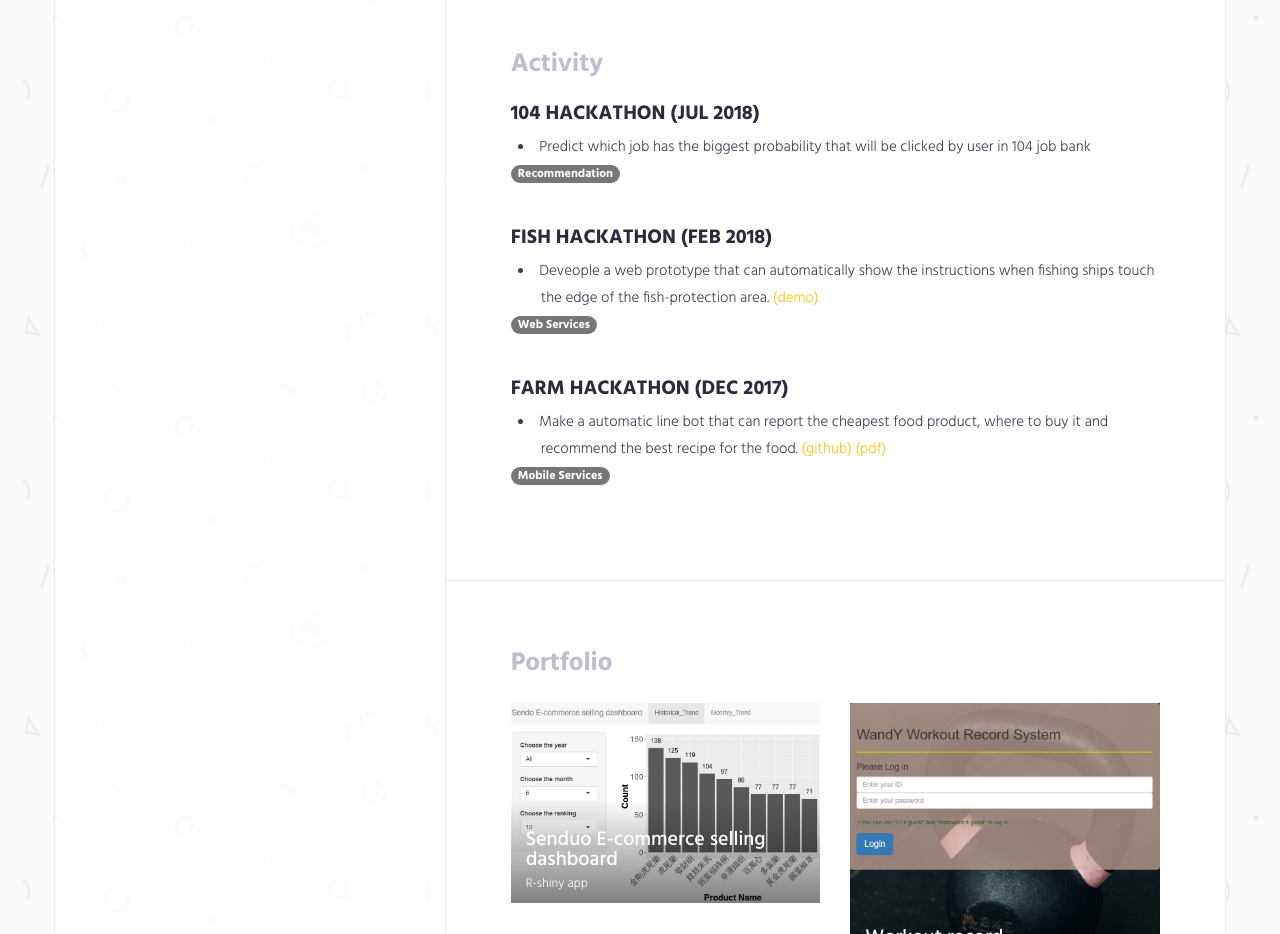
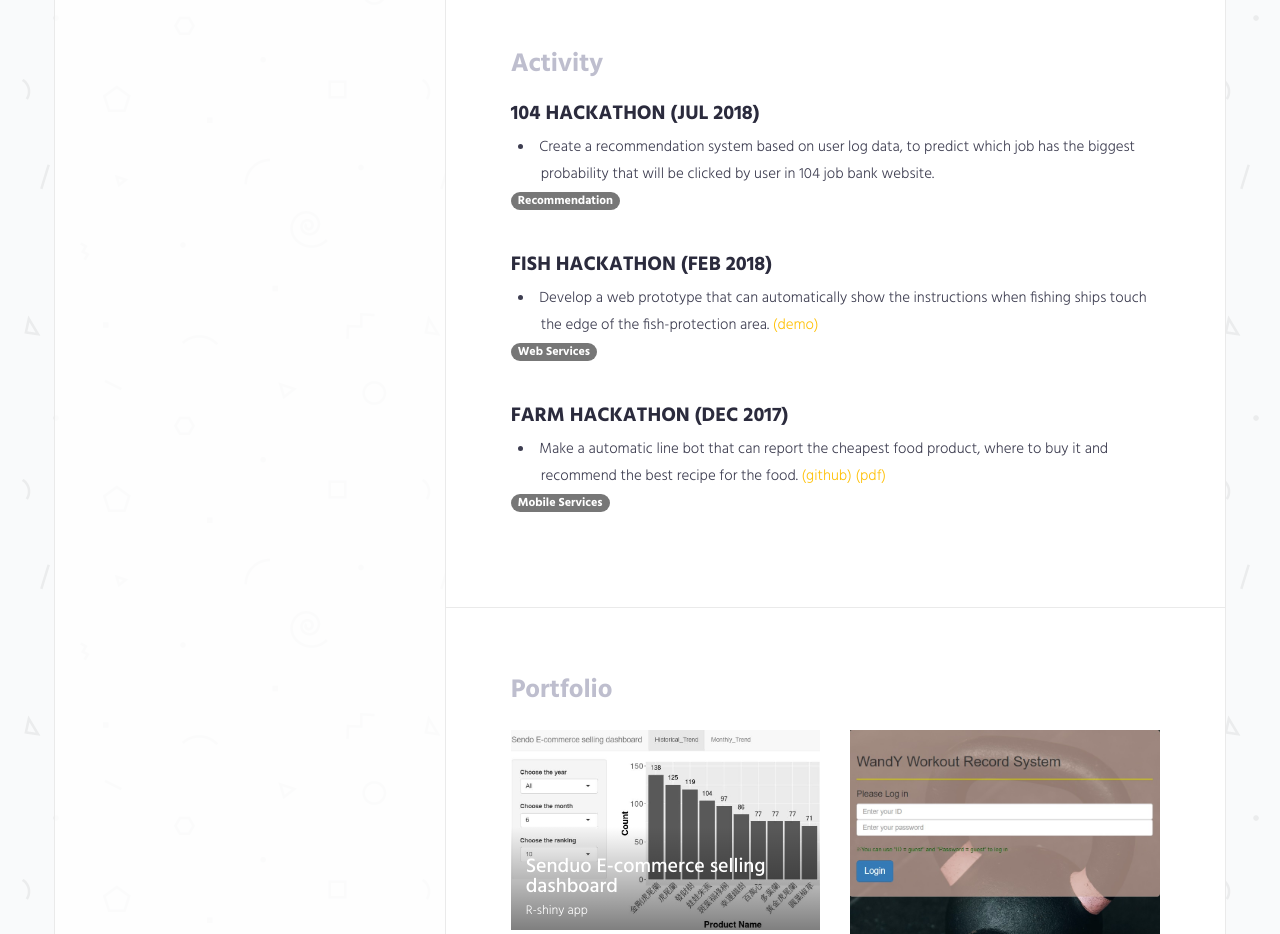
Before and after one commit to swc1282/cv, a plain HTML site: page index.html in a window 1280 px wide. Shown: the part 2840-3774 px from the top of the page. Drawn offline with Linux system fonts and the light colour scheme.

Commit message:
fix the typo

```diff
--- a/index.html
+++ b/index.html
@@ -396,12 +396,12 @@
             <div class="col-md-12">
                 <div class="content-item">
                     <h3>104 hackathon (Jul 2018)</h3>
-                    <li id="project">Predict which job has the biggest probability that will be clicked by user in 104 job bank</li>
+                    <li id="project">Create a recommendation system based on user log data, to predict which job has the biggest probability that will be clicked by user in 104 job bank website.</li>
                     <span class="badge badge-pill badge-primary">Recommendation</span>
                 </div>
                 <div class="content-item">
                     <h3>fish hackathon (Feb 2018)</h3>
-                    <li id="project">Deveople a web prototype that can automatically show the instructions when fishing ships touch the edge of the fish-protection area.
+                    <li id="project">Develop a web prototype that can automatically show the instructions when fishing ships touch the edge of the fish-protection area.
                         <a href="Ocean_Symphony_prototype.html">(demo)</a>
                     </li>
                     <span class="badge badge-pill badge-primary">Web Services</span>
```
